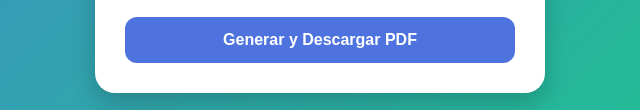
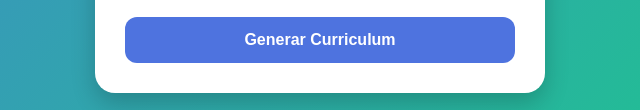
Before and after one commit to eb0700086-create/RiveraBarillas, a plain HTML site: page index.html in a window 1280 px wide. Shown: the part 693-803 px from the top of the page, 320-960 px from the left. Drawn offline with nearby package versions, Linux system fonts and the light colour scheme.

Commit message:
Change button text and update jsPDF comment
Updated the button text to 'Generar Curriculum' and modified the comment for the jsPDF library.

```diff
--- a/index.html
+++ b/index.html
@@ -20,13 +20,12 @@
         <textarea id="experiencia" placeholder="Experiencia laboral"></textarea>
         <textarea id="educacion" placeholder="Educación"></textarea>
 
-        <button type="submit">Generar y Descargar PDF</button>
+        <button type="submit">Generar Curriculum</button>
     </form>
 </div>
 
-<!-- Librería jsPDF (más estable en móvil) -->
+<!-- Librería jsPDF estable -->
 <script src="https://cdnjs.cloudflare.com/ajax/libs/jspdf/2.5.1/jspdf.umd.min.js"></script>
-
 <script src="script.js"></script>
 
 </body>
```
